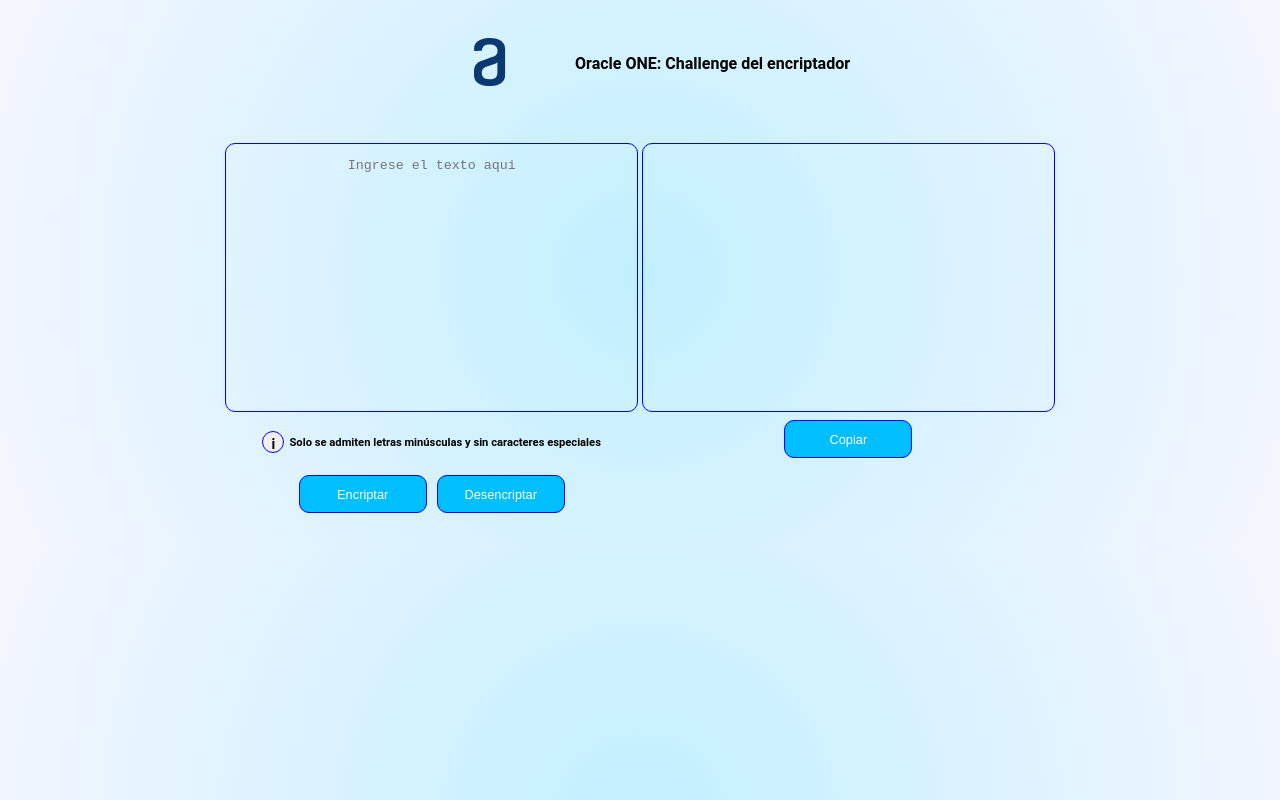
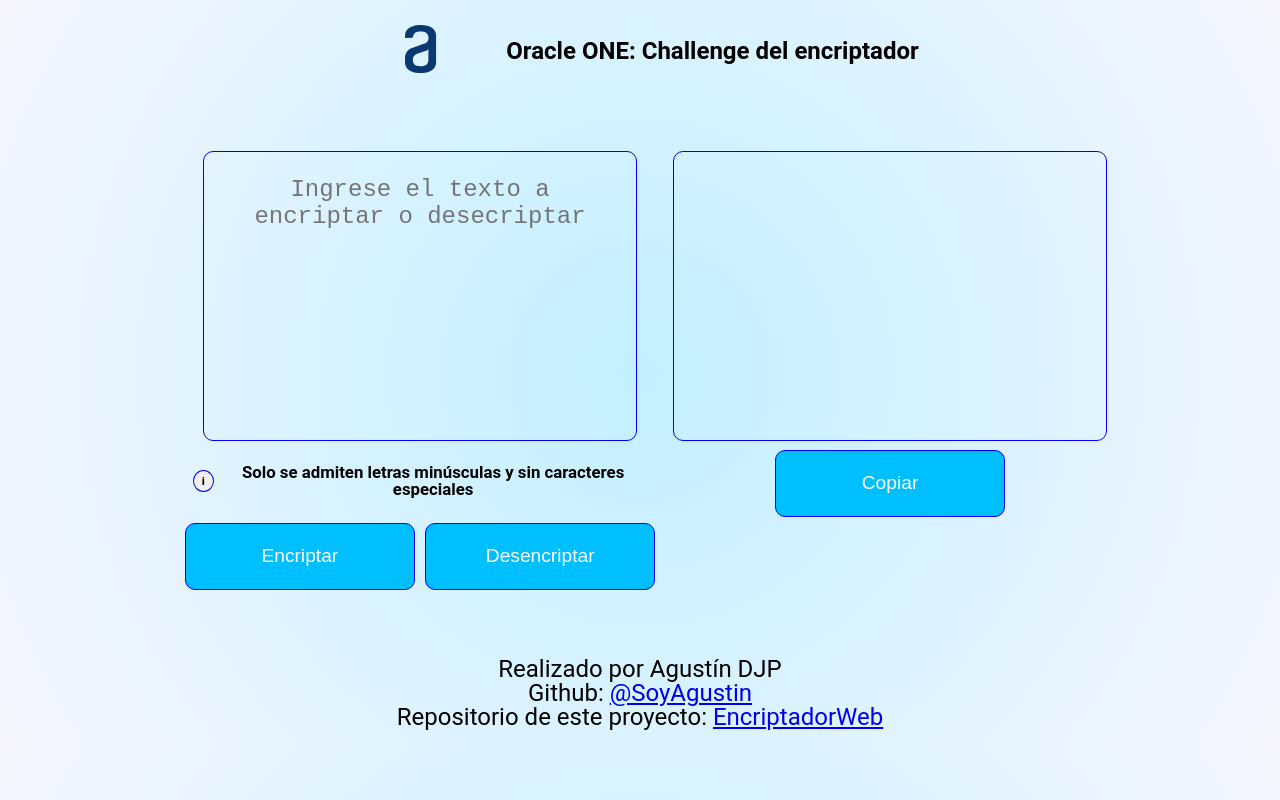
Before and after one commit to SoyAgustin/EncriptadorWeb, a plain HTML site: page index.html in a window 1280 px wide. Drawn offline with Linux system fonts and the light colour scheme.

Commit message:
Agregada informacion en el footer

```diff
--- a/index.html
+++ b/index.html
@@ -26,7 +26,7 @@
         <main>
             <section class="inputArea">
                 <div class="inputTextBox">
-                    <textarea id="inputText" placeholder="Ingrese el texto aqui"></textarea>
+                    <textarea id="inputText" placeholder="Ingrese el texto a encriptar o desecriptar"></textarea>
                 </div>
 
                 <div class="infoBox">
@@ -55,7 +55,9 @@
         </main>
 
         <footer>
-
+            <p>Realizado por Agustín DJP</p>
+            <p>Github: <a href="https://github.com/SoyAgustin">@SoyAgustin</a></p>
+            <p>Repositorio de este proyecto: <a href="https://github.com/SoyAgustin/EncriptadorWeb/">EncriptadorWeb</a></p>
         </footer>
     </body>
     <script src="script.js"></script>
--- a/style.css
+++ b/style.css
@@ -1,7 +1,7 @@
 body{
     /*border: solid 1px #000;*/
     font-family: 'Roboto', sans-serif;
-    font-size: 16px;
+    font-size: 24px;
     background: hsla(9, 58%, 47%, 1);
     background: hsla(195, 100%, 88%, 1);
 
@@ -23,7 +23,7 @@ header, main, footer{
     /*border: solid 1px red;*/
     display: block;
     text-align: center;
-    margin-top: 1%;
+    margin-top: 0%;
 
 }
 /* Header box: logo, titulo*/
@@ -49,7 +49,7 @@ header, main, footer{
     flex-direction: column;
     align-items: center;
     justify-content: center;
-    margin: 1em auto;
+    margin: 2em auto;
 }
 #inputText, #outputText {
     border: solid 0.5px blue;
@@ -61,6 +61,7 @@ header, main, footer{
     width: 30vw;
     height: 30vh;
     text-align: center;
+    font-size: 1em;
 }
 #outputText{
     pointer-events: none;
@@ -111,7 +112,7 @@ header, main, footer{
     height: 10px;
     text-align: center;
     font-weight: bold;
-    font-size: 14px;
+    font-size: 0.7em;
     margin-right: 5px;
 }
 /*BtnBox*/
@@ -126,8 +127,8 @@ header, main, footer{
     border: solid 0.5px blue;
     border-radius: 10px;
     font-size: 0.8em;
-    width: 10em;
-    height: 3em;
+    width: 12em;
+    height: 3.5em;
     padding: 1px;
     margin: 5px;
     cursor: pointer;
@@ -142,3 +143,8 @@ header, main, footer{
     0%,100%{background-color: deepskyblue;}
     50%{background-color: cyan;}
 }
+
+footer{
+    padding: 0.3em;
+    margin: 0.3em;
+}
```
